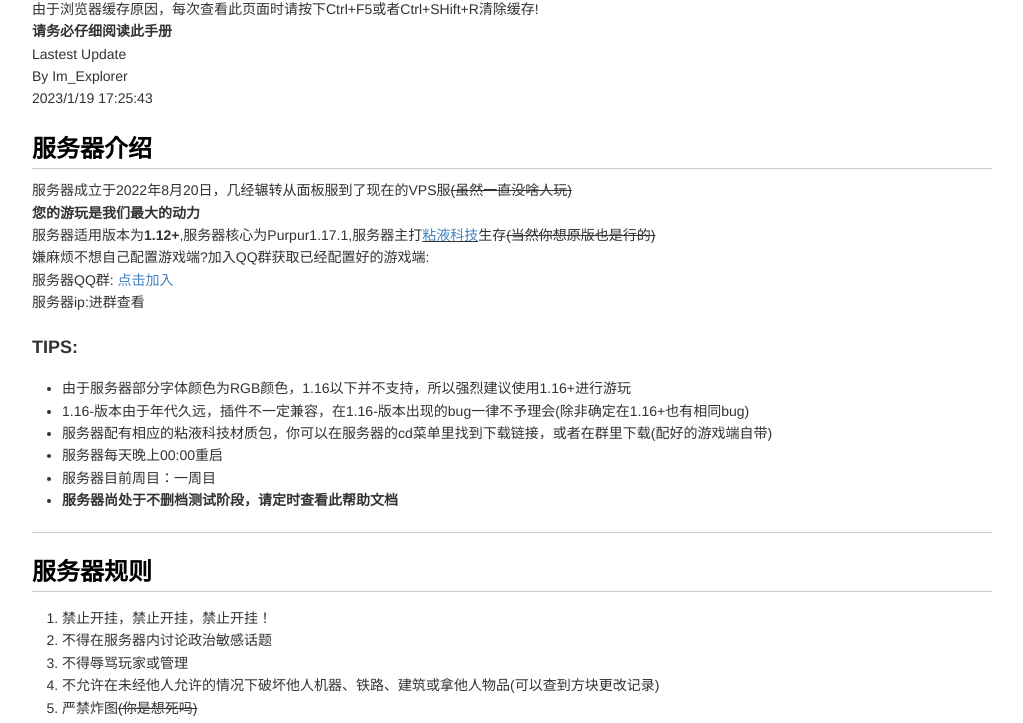
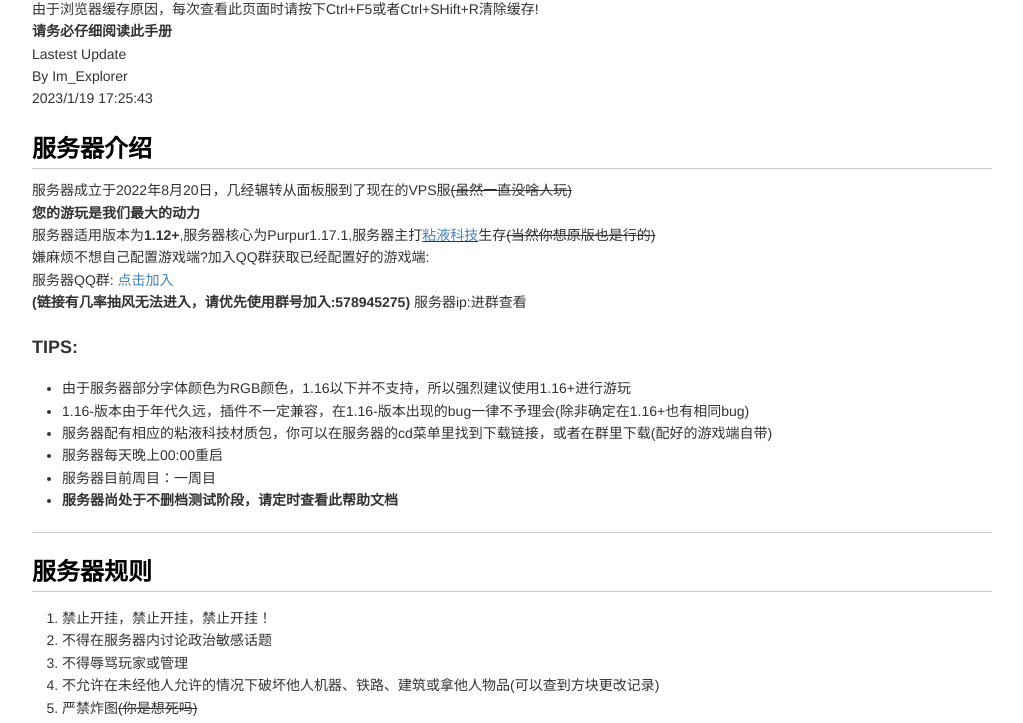
Before and after one commit to xiecraftoffical/xiecraftoffical.github.io, a plain HTML site: page index.html in a window 1280 px wide. Shown: the part 77-800 px from the top of the page, without its empty margins (128-1151 px from the left). Drawn offline with Linux system fonts and the light colour scheme.

Commit message:
Update index.html

```diff
--- a/index.html
+++ b/index.html
@@ -304,6 +304,7 @@ By Im_Explorer <br>
 服务器适用版本为<strong>1.12+</strong>,服务器核心为Purpur1.17.1,服务器主打<u><a href="javascript:window.open('https://slimefun-wiki.guizhanss.cn/');">粘液科技</a></u>生存<del>(当然你想原版也是行的)</del><br>
 嫌麻烦不想自己配置游戏端?加入QQ群获取已经配置好的游戏端:<br>
 服务器QQ群: <a href="javascript:window.open('https://jq.qq.com/?_wv=1027&k=hs0iiUUK');">点击加入</a><br>
+<strong>(链接有几率抽风无法进入，请优先使用群号加入:578945275)</strong>
 服务器ip:进群查看</p>
 <h3>TIPS:</h3>
 <ul>
```
